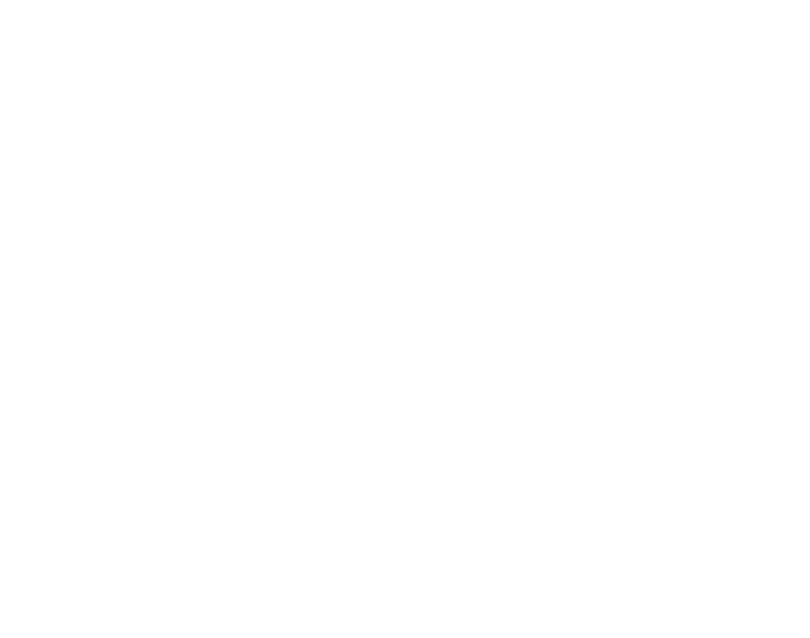
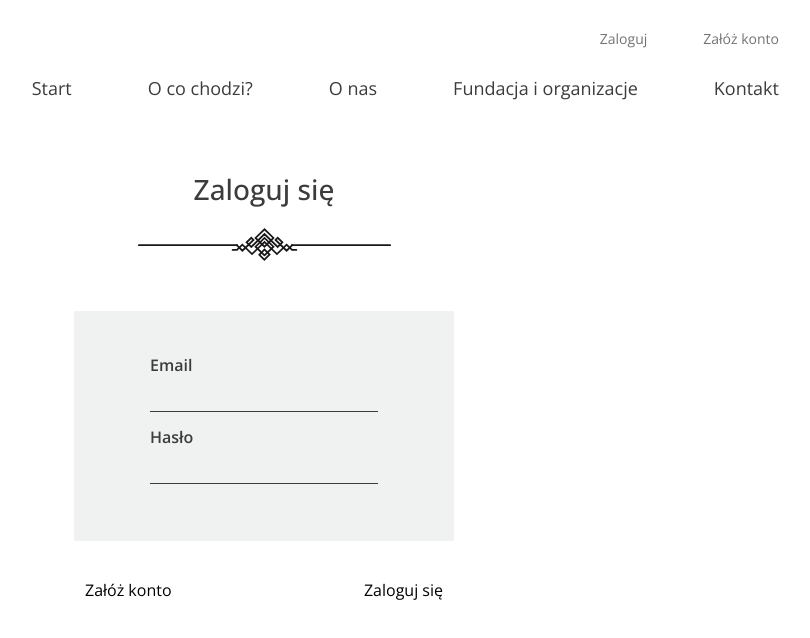
Before and after one commit to JKukielski/portfoliolab, a React (Create React App) app in the folder my-app/: page /logowanie in a window 1280 px wide. Before the commit this address had no page. Shown: the top 638 px of the page, without its empty margins (376-1186 px from the left). Built offline with nearby package versions, Linux system fonts and the light colour scheme.

Commit message:
login page completed

```diff
--- a/my-app/src/App.js
+++ b/my-app/src/App.js
@@ -1,6 +1,7 @@
 import "./App.scss";
 import { BrowserRouter as Router, Routes, Route } from "react-router-dom";
 import Home from "./components/Home.js";
+import Login from "./components/Login";
 
 function App() {
   return (
@@ -8,6 +9,7 @@
       <Router>
         <Routes>
           <Route exact path="/" element={<Home />} />
+          <Route exact path="/logowanie" element={<Login />} />
         </Routes>
       </Router>
     </>
--- /dev/null
+++ b/my-app/src/components/Login.js
@@ -0,0 +1,37 @@
+import React from "react";
+import Navbar from "./Navbar";
+import "../scss/login.scss";
+import images from "../constants/images.js";
+import { Link } from "react-router-dom";
+
+const Login = () => {
+  return (
+    <div className="app__login">
+      <Navbar />
+      <div className="app__login-container">
+        <div className="app__login-heading">Zaloguj się</div>
+        <img
+          src={images.Decoration}
+          alt="decoration"
+          className="app__login-decoration"
+        />
+        <div className="app__login-details">
+          <div className="app__login-details_element">
+            <label htmlFor="email">Email</label>
+            <input type="email" name="email" id="email" />
+          </div>
+          <div className="app__login-details_element">
+            <label htmlFor="password">Hasło</label>
+            <input type="password" name="password" id="password" />
+          </div>
+        </div>
+        <div className="app__login-options">
+          <Link to="/">Załóż konto</Link>
+          <Link to="/logowanie">Zaloguj się</Link>
+        </div>
+      </div>
+    </div>
+  );
+};
+
+export default Login;
--- /dev/null
+++ b/my-app/src/scss/login.scss
@@ -0,0 +1,75 @@
+@import '../scss/settings/colors';
+@import '../scss/settings/fonts';
+
+.app__login-container {
+    display: flex;
+    justify-content: center;
+    align-items: center;
+    flex-direction: column;
+    padding-top: 50px;
+
+    .app__login-heading {
+        font-size: 28px;
+        font-family: $primaryFont;
+        color: $textColor;
+        font-weight: 500;
+        margin-bottom: 20px;
+    }
+
+    .app__login-decoration {
+        margin-bottom: 50px;
+    }
+}
+
+.app__login-details {
+    width: 380px;
+    height: 230px;
+    background-color: $primaryColor;
+    display: flex;
+    justify-content: center;
+    align-items: center;
+    flex-direction: column;
+}
+
+.app__login-details_element {
+    display: flex;
+    flex-direction: column;
+    width: 60%;
+
+    label {
+        font-size: 16px;
+        font-weight: 600;
+        font-family: $primaryFont;
+        color: $textColor;
+        margin-bottom: 10px;
+    }
+
+    input {
+        border-style: none;
+        background-color: transparent;
+        border-bottom: 1px solid $textColor;
+        padding-bottom: 7px;
+        font-family: $primaryFont;
+        margin-bottom: 14px;
+    }
+}
+
+.app__login-options {
+    width: 30%;
+    display: flex;
+    justify-content: space-between;
+    margin-top: 30px;
+
+    a {
+        text-decoration: none;
+        font-size: 16px;
+        font-family: $primaryFont;
+        color: #000;
+        padding: 8px 13px;
+
+        &:hover {
+            border: 2px solid $textColor;
+        }
+    }
+
+}
```
